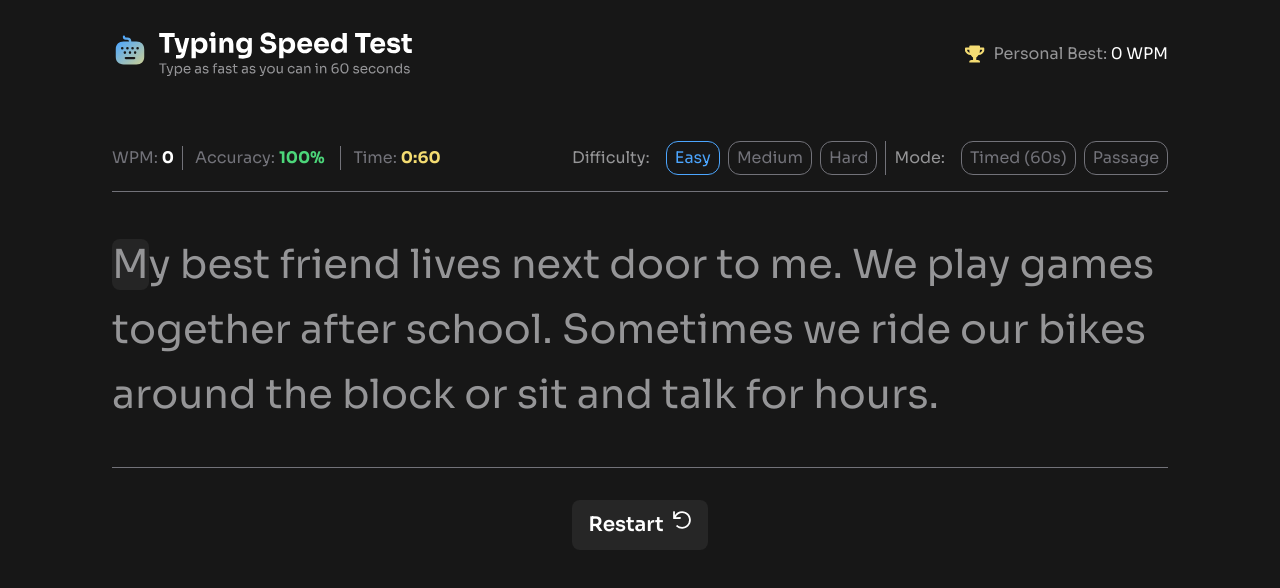
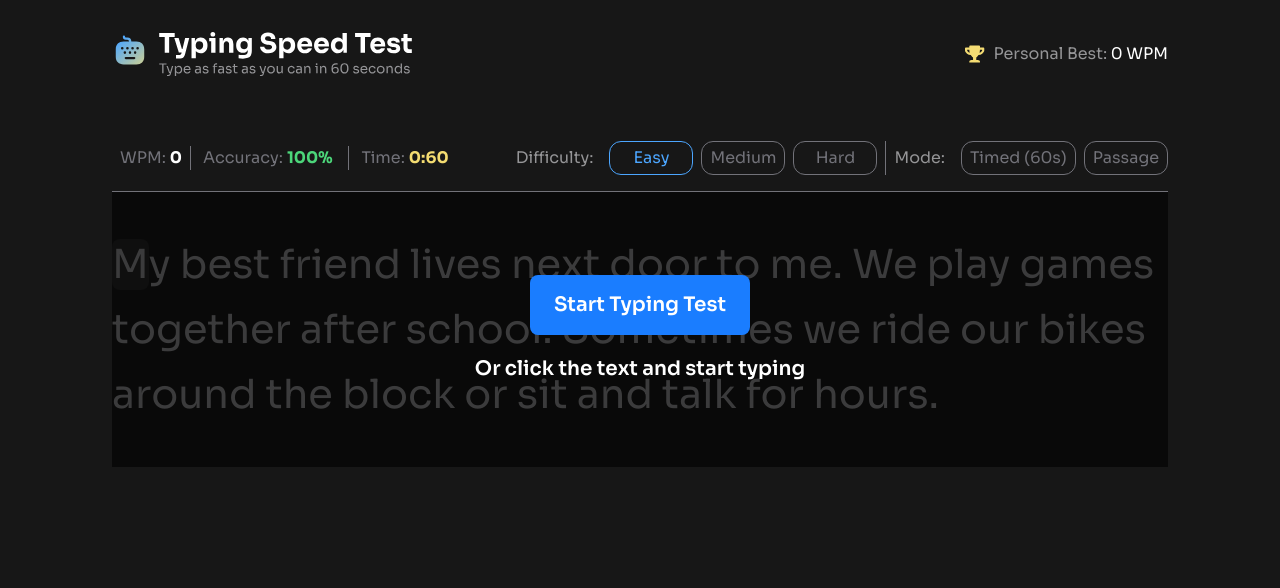
Before and after one commit to nxcholas/frontend-mentor-newbie, a Next.js app: page /typing-test in a window 1280 px wide. Shown: the top 588 px of the page. Built offline with nearby package versions, Linux system fonts and the light colour scheme.

Commit message:
typing speed test

```diff
--- a/app/page.tsx
+++ b/app/page.tsx
@@ -2,6 +2,7 @@ import Link from "next/link";
 
 const links = [
   { title: "Order Summary Component", description: "", href: "/order-summary" },
+  {title: "Typing Speed Test", description: "", href: "/typing-test"}
 ];
 
 export default function Home() {
--- a/app/typing-test/components/PersonalBestContext.tsx
+++ b/app/typing-test/components/PersonalBestContext.tsx
@@ -1,24 +1,35 @@
 "use client";
 
-import { createContext, useContext, useEffect, useState, ReactNode } from "react";
+import {
+  createContext,
+  useContext,
+  useEffect,
+  useState,
+  ReactNode,
+} from "react";
 
 type PersonalBestContextType = {
   personalBest: number;
+  testsTaken: number;
   updatePersonalBest: (score: number) => void;
+  updateTestsTaken: () => void;
 };
 
 const PersonalBestContext = createContext<PersonalBestContextType | undefined>(
-  undefined
+  undefined,
 );
 
 export function PersonalBestProvider({ children }: { children: ReactNode }) {
   const [personalBest, setPersonalBest] = useState<number>(0);
+  const [testsTaken, setTestsTaken] = useState<number>(0);
   const [hydrated, setHydrated] = useState(false);
 
   // Load from localStorage AFTER mount (prevents hydration mismatch)
   useEffect(() => {
     const stored = localStorage.getItem("typing-test-personal-best");
+    const storedTests = localStorage.getItem("tests-taken");
     setPersonalBest(stored ? Number(stored) : 0);
+    setTestsTaken(storedTests ? Number(storedTests) : 0);
     setHydrated(true);
   }, []);
 
@@ -26,19 +37,22 @@ export function PersonalBestProvider({ children }: { children: ReactNode }) {
   useEffect(() => {
     if (!hydrated) return;
 
-    localStorage.setItem(
-      "typing-test-personal-best",
-      personalBest.toString()
-    );
-  }, [personalBest, hydrated]);
+    localStorage.setItem("typing-test-personal-best", personalBest.toString());
+    localStorage.setItem("tests-taken", testsTaken.toString());
+  }, [personalBest, testsTaken, hydrated]);
 
   const updatePersonalBest = (score: number) => {
     setPersonalBest((prev) => (score > prev ? score : prev));
   };
 
+  const updateTestsTaken = () => {
+    const totalTests = localStorage.getItem("tests-taken");
+    setTestsTaken(Number(testsTaken) + 1);
+  };
+
   return (
     <PersonalBestContext.Provider
-      value={{ personalBest, updatePersonalBest }}
+      value={{ personalBest, updatePersonalBest, testsTaken, updateTestsTaken }}
     >
       {children}
     </PersonalBestContext.Provider>
@@ -48,9 +62,7 @@ export function PersonalBestProvider({ children }: { children: ReactNode }) {
 export function usePersonalBest() {
   const context = useContext(PersonalBestContext);
   if (!context) {
-    throw new Error(
-      "usePersonalBest must be used inside PersonalBestProvider"
-    );
+    throw new Error("usePersonalBest must be used inside PersonalBestProvider");
   }
   return context;
 }
--- a/app/typing-test/components/Test.tsx
+++ b/app/typing-test/components/Test.tsx
@@ -1,6 +1,6 @@
 "use client";
 
-import { useState, useEffect } from "react";
+import { useState, useEffect, useRef } from "react";
 import data from "../data/data.json";
 import Image from "next/image";
 import { usePersonalBest } from "./PersonalBestContext";
@@ -17,11 +17,14 @@ function Test() {
   const [difficulty, setDifficulty] = useState<DifficultyType>("easy");
   const [mode, setMode] = useState<"timed" | "passage" | "">("");
   const [typed, setTyped] = useState<string>("");
-  const [char, setChar] = useState(0);
+  const textareaRef = useRef<HTMLTextAreaElement>(null);
   const caretIndex = typed.length;
   const [passage, setPassage] = useState<string>("");
+  const [testStarted, setTestStarted] = useState<boolean>(false);
   const [testComplete, setTestComplete] = useState<boolean>(false);
-  const { personalBest, updatePersonalBest } = usePersonalBest();
+
+  const { personalBest, testsTaken, updatePersonalBest, updateTestsTaken } =
+    usePersonalBest();
 
   // timer
   useEffect(() => {
@@ -84,6 +87,10 @@ function Test() {
   }, [typed, passage]);
 
   useEffect(() => {
+    textareaRef.current?.focus();
+  }, []);
+
+  useEffect(() => {
     setWpm(calculateWPM());
   }, [typed]);
 
@@ -93,6 +100,7 @@ function Test() {
 
   const handleComplete = () => {
     setTestComplete(true);
+    updateTestsTaken();
     // check for pb
     if (wpm > personalBest) {
       updatePersonalBest(wpm);
@@ -135,25 +143,37 @@ function Test() {
     return incorrect;
   };
 
+  const handleFocus = () => {
+    textareaRef.current?.focus();
+  };
+
+  const handleStart = () => {
+    setIsRunning(true);
+    setTestStarted(true);
+    textareaRef.current?.focus();
+  };
+
   const handleReset = (diff: DifficultyType) => {
     if (diff === "") return;
     const passages = data[diff];
 
     const randomPassage = passages[Math.floor(Math.random() * passages.length)];
 
+    setTestStarted(false);
     setTyped("");
     setAccuracy(100);
     setTime(60);
     setIsRunning(false);
     setPassage(randomPassage.text);
     setTestComplete(false);
+    handleFocus();
   };
 
   return (
     <div className="flex flex-col">
       {!testComplete ? (
-        <div className="w-full flex justify-between items-center md:flex-row pb-4 border-b border-typing-test-neutral-500">
-          <div className="flex stats">
+        <div className="w-full flex md:justify-between items-left md:items-center flex-col md:flex-row pb-4 border-b border-typing-test-neutral-500">
+          <div className="flex stats px-2 mb-4 md:mb-0">
             <div className="flex border-r border-typing-test-neutral-500">
               <h2 className="flex text-typing-test-neutral-500 mr-2">
                 WPM:
@@ -189,11 +209,12 @@ function Test() {
           </div>
           <div className="options flex">
             <div className="difficulty flex justify-center items-center px-2 border-r border-typing-test-neutral-500">
-              <div className="text">
+              <div className="text flex">
                 <h2 className="text-typing-test-neutral-400">Difficulty: </h2>
               </div>
-              <div className="difficulty-buttons flex gap-2 justify-center items-center ml-4">
+              <div className="difficulty-buttons grid grid-cols-3 gap-2 ml-4">
                 <button
+                  disabled={testStarted}
                   onClick={() => {
                     setDifficulty("easy");
                   }}
@@ -203,6 +224,7 @@ function Test() {
                   Easy
                 </button>
                 <button
+                  disabled={testStarted}
                   onClick={() => {
                     setDifficulty("medium");
                   }}
@@ -212,6 +234,7 @@ function Test() {
                   Medium
                 </button>
                 <button
+                  disabled={testStarted}
                   onClick={() => {
                     setDifficulty("hard");
                   }}
@@ -253,6 +276,7 @@ function Test() {
         ""
       )}
       {!testComplete ? (
+        // test
         <div className="relative w-full text-[40px] py-10 text-xl leading-relaxed">
           <div className="pointer-events-none whitespace-pre-wrap wrap-break-words">
             {/* split passage into char and record index i */}
@@ -287,8 +311,8 @@ function Test() {
               );
             })}
           </div>
-
           <textarea
+            ref={textareaRef}
             value={typed}
             onChange={(e) => setTyped(e.target.value)}
             spellCheck={false}
@@ -298,13 +322,27 @@ function Test() {
           outline-none
         "
           />
+          {!isRunning && (
+            <div className="absolute inset-0 z-10 flex flex-col items-center justify-center bg-black/60">
+              <button
+                onClick={handleStart}
+                className="px-6 py-4 bg-typing-test-blue-600 text-typing-test-neutral-0 font-semibold rounded-lg cursor-pointer text-xl mb-5"
+              >
+                Start Typing Test
+              </button>
+              <h1 className="text-xl font-semibold">
+                Or click the text and start typing
+              </h1>
+            </div>
+          )}
         </div>
       ) : (
+        // results
         <div className="w-full flex flex-col justify-center items-center gap-8 py-8">
           <div className="success w-1/2 flex justify-center items-center">
             {wpm > personalBest ? (
               <Image
-                src={"/typing-test/new-pb.svg"}
+                src={"/typing-test/icon-new-pb.svg"}
                 width={64}
                 height={64}
                 alt="completed-icon"
@@ -328,10 +366,26 @@ function Test() {
               </>
             ) : (
               <>
+                {testsTaken > 1 ? (
+                  <>
+                    {" "}
                     <h1 className="font-bold text-[40px]">Test Complete!</h1>
                     <p className="text-typing-test-neutral-500">
                       Solid run. Keep pushing to beat your high score.
                     </p>
+                  </>
+                ) : (
+                  <>
+                    {" "}
+                    <h1 className="font-bold text-[40px]">
+                      Baseline Established!
+                    </h1>
+                    <p className="text-typing-test-neutral-500">
+                      You've set the bar. Now the real challenge begins—time to
+                      beat it.
+                    </p>
+                  </>
+                )}
               </>
             )}
           </div>
@@ -364,6 +418,7 @@ function Test() {
           <Confetti tweenDuration={5} />
         </div>
       )}
+      {testStarted ? (
         <div className="py-8 border-t border-typing-test-neutral-500 w-full flex items-center justify-center">
           <button
             className="cursor-pointer font-semibold text-[20px] rounded-lg bg-typing-test-neutral-800 hover:bg-typing-test-neutral-800/70 px-4 py-2.5 flex gap-2"
@@ -378,6 +433,9 @@ function Test() {
             />
           </button>
         </div>
+      ) : (
+        <></>
+      )}
     </div>
   );
 }
```
Lines whose indentation alone changed are shown as unchanged.
